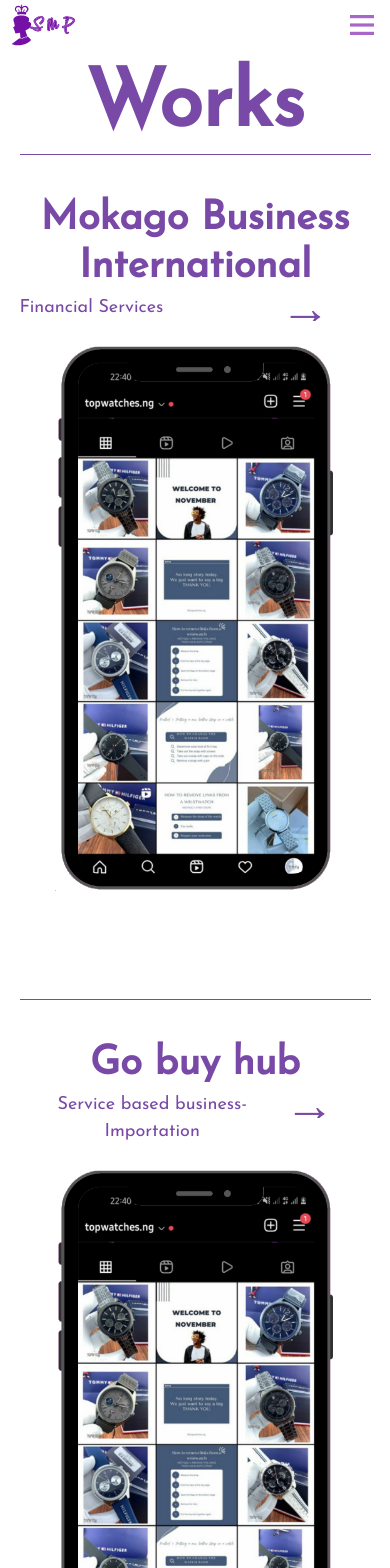
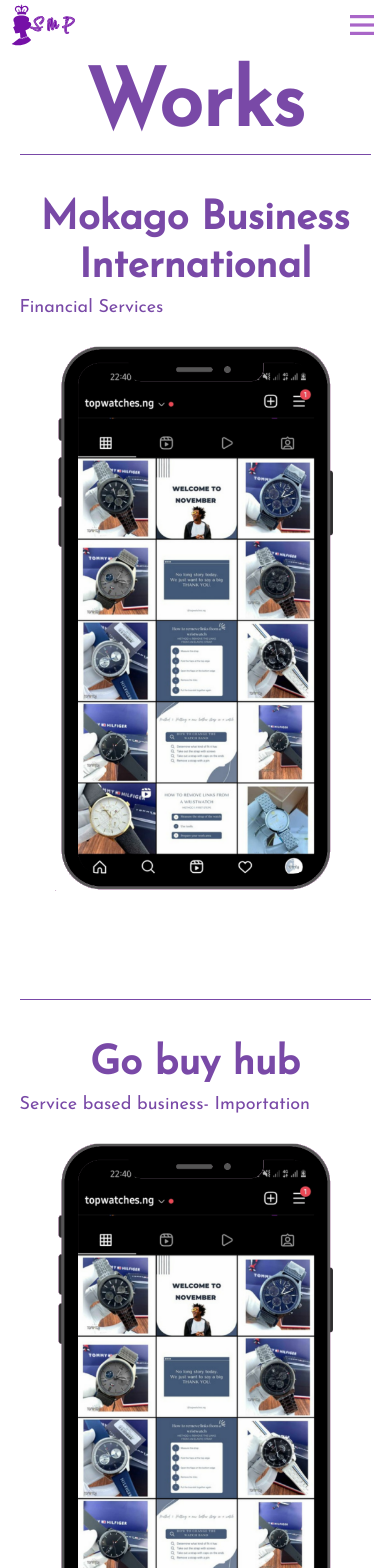
Before and after one commit to Sam-kayode/SMP, a Nuxt app: page /works in a window 390 px wide. Shown: the top 1568 px of the page. Built offline with nearby package versions, Linux system fonts and the light colour scheme; what vue-drift would draw is missing.

Commit message:
add responsivenesss

```diff
--- a/pages/works.vue
+++ b/pages/works.vue
@@ -300,14 +300,22 @@ export default {
 
           .arrow-elem {
             transition: 0.4s ease-out;
+            display: none;
           }
 
-          &:hover {
+          @include desktop {
+            &:hover {
+              .arrow-elem {
+                transform: translateY(-27.5px);
+                transition: 0.4s ease-out;
+              }
+            }
+
             .arrow-elem {
-              transform: translateY(-27.5px);
-              transition: 0.4s ease-out;
+              display: block;
             }
           }
+
         }
 
         .graphic {}
```
